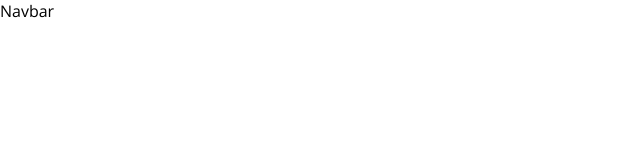
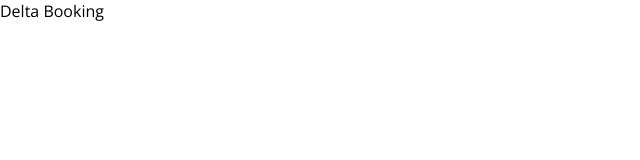
Before and after one commit to demetgas/hotel-reservation-fe, a React (Create React App) app: page / in a window 1280 px wide. Shown: the top 160 px of the page, without its empty margins (0-640 px from the left). Built offline with nearby package versions, Linux system fonts and the light colour scheme.

Commit message:
creating navbar

```diff
--- a/src/pages/home/home.jsx
+++ b/src/pages/home/home.jsx
@@ -2,8 +2,10 @@ import "./home.css";
 import Navbar from "../../components/Navbar";
 const Home = () => {
   return (
-    <div>
-      <Navbar />
+    <div className="navbar">
+      <div className="navContainer">
+        <span className="logo">Delta Booking</span>
+      </div>
     </div>
   );
 };
```
